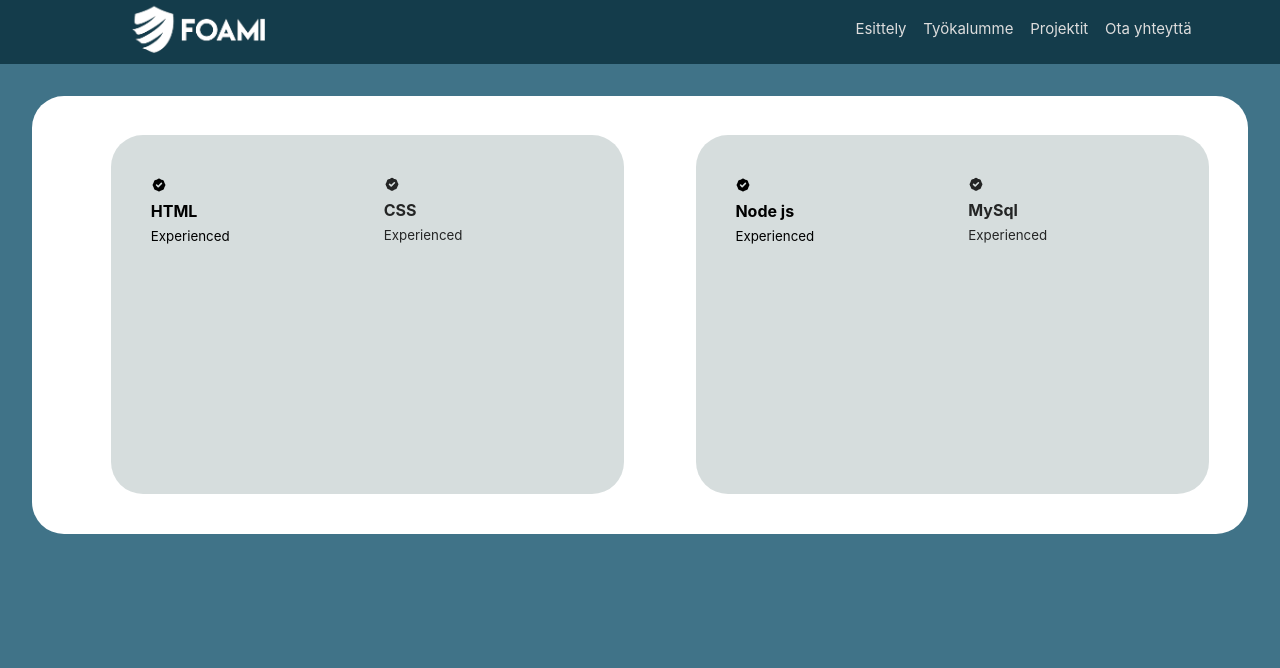
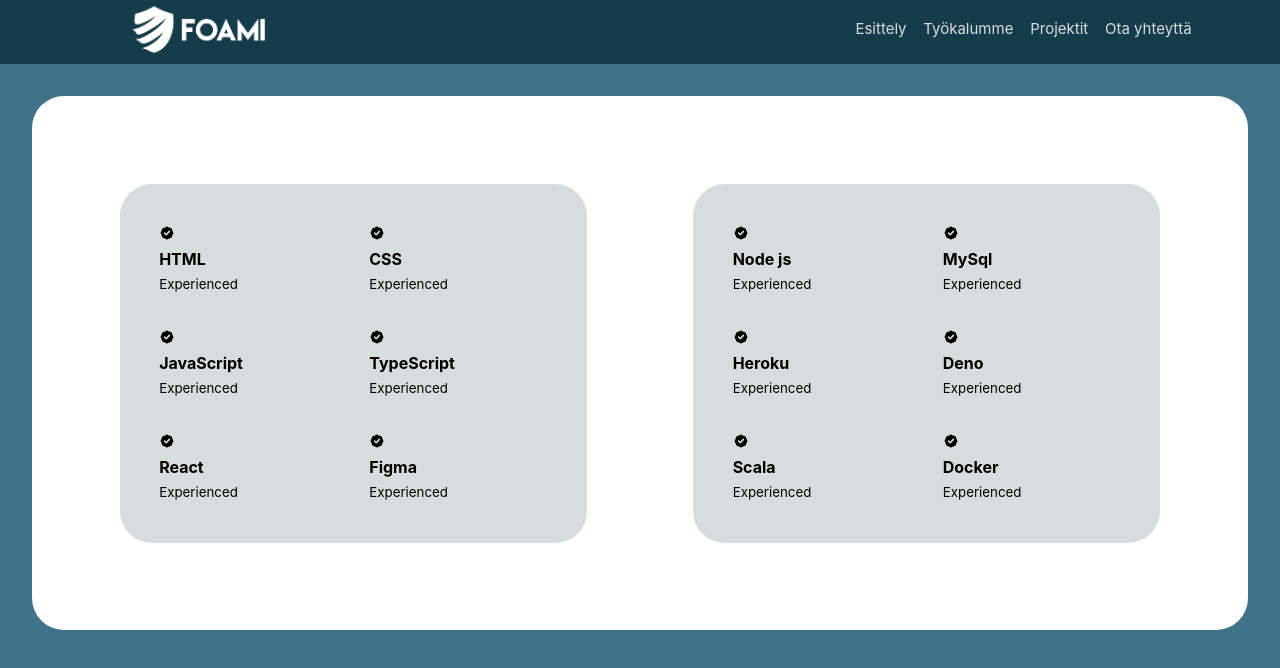
Before and after one commit to tmetsasi/Portfolio, a React (Create React App) app: page / in a window 1280 px wide. Shown: the top 668 px of the page. Built offline with nearby package versions, Linux system fonts and the light colour scheme.

Commit message:
hyvin mene

```diff
--- a/src/views/Experience/index.jsx
+++ b/src/views/Experience/index.jsx
@@ -1,5 +1,6 @@
 import styled, { css } from "styled-components";
 import { ContainerL, ContainerS } from "../../components/Container";
+import { Heading1 } from "../../types/typography";
 
 const ExpFrame = styled.div`
   display: flex;
@@ -14,7 +15,9 @@ const ExpFrame = styled.div`
 export const ExperienceView = () => {
   return (
     <ExpFrame>
+      <Heading1> Frontend </Heading1>
       <ContainerS />
+      <Heading1> Backend </Heading1>
       <ContainerL />
     </ExpFrame>
   );
--- a/src/views/ToolsBar/index.jsx
+++ b/src/views/ToolsBar/index.jsx
@@ -3,22 +3,29 @@ import styled from "styled-components";
 import { HiBadgeCheck } from "react-icons/hi";
 import TrackVisibility from "react-on-screen";
 import { motion } from "framer-motion";
+import { Heading1 } from "../../types/typography";
 
 const MainBox = styled.div`
   display: grid;
   grid-template-columns: 1fr 1fr;
-  gap: 2rem;
+  grid-column-gap: 5%;
   background: #fff;
-  padding: 2.4rem;
+  padding: 5%;
   border-radius: 2rem;
   border: 1px solid transparent;
   ul {
     list-style-type: none;
+    margin-left: 0;
+    padding-left: 0;
+  }
+  @media screen and (max-width: 120vh) {
+    grid-template-columns: 1fr;
   }
 `;
 
 const BoxPart = styled.div`
   background: #3553;
+  margin: 5%;
   padding: 2.4rem;
   border-radius: 2rem;
   border: 1px solid transparent;
@@ -31,12 +38,6 @@ const BoxPart = styled.div`
     background-color: #407388;
     cursor: default;
     opacity: 0.8;
-  }
-  @media screen and (max-width: 90vh) {
-    gap: 1rem;
-    width: 100%;
-    padding: 2rem;
-    display: block;
   }
 `;
 
@@ -81,7 +82,7 @@ const listItem = {
 
 export const Tools = () => {
   return (
-    <TrackVisibility>
+    <TrackVisibility once>
       {({ isVisible }) =>
         isVisible ? (
           <motion.div
@@ -114,9 +115,7 @@ export const Tools = () => {
                   ))}
                 </BoxPart>
               </motion.ul>
-
               {/* tässä vaihtuu boksi backendiin */}
-
               <motion.ul
                 variants={Rightcontainer}
                 initial="hidden"
```
